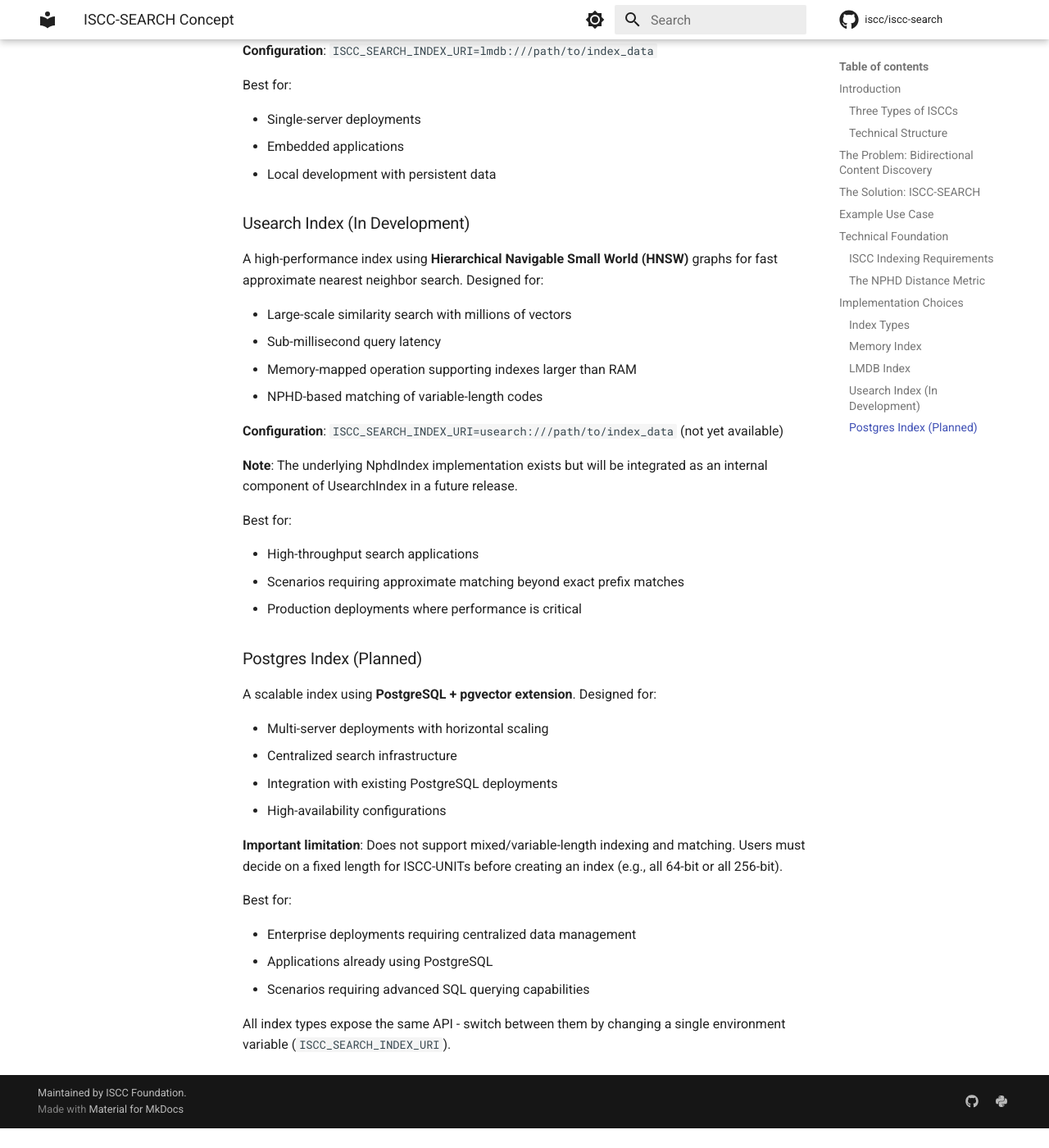
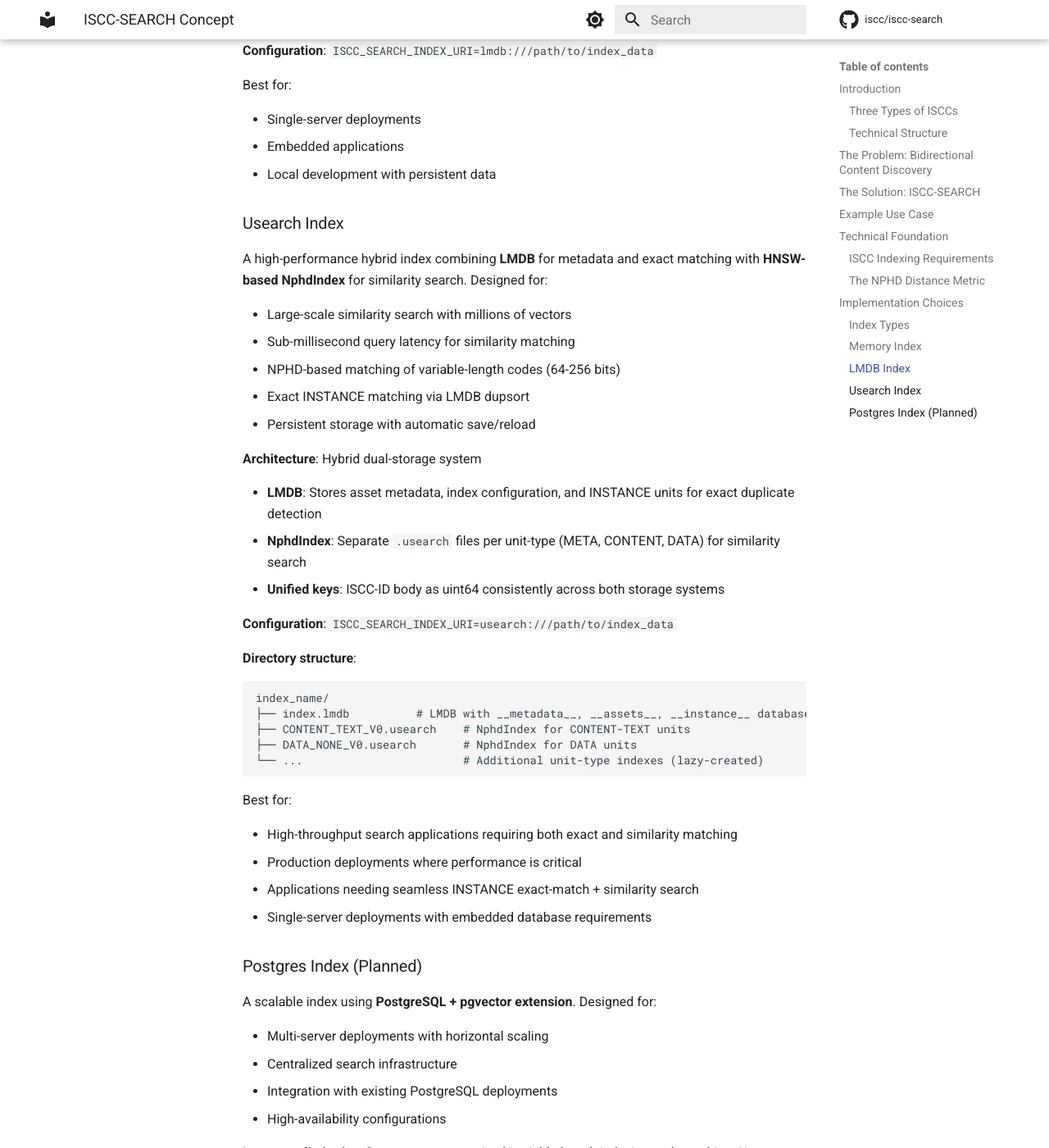
Before and after one commit to iscc/iscc-search, an MkDocs documentation site: the page built from docs/concept.md, in a window 1280 px wide and 1400 px high, scrolled down 4408 px. Shown: the whole window at 82% size. Built offline with MkDocs 1.6.1 and Material for MkDocs 9.7.7, drawn with Linux system fonts in a browser that asks for light colours; comment, search, counter and statistics services are not loaded; before the commit the page ends 5784 px from its top, so only the background shows below that.

Commit message:
docs(concept): update index types with UsearchIndex architecture
Update concept documentation to reflect the implementation of UsearchIndex:

- Change status from "In Development" to available
- Document hybrid architecture combining LMDB + HNSW
- Detail dual-storage system for metadata and similarity search
- Add directory structure example showing LMDB and .usearch files
- Clarify configuration with usearch:// URI scheme
- Expand use cases to include exact + similarity matching
- Update best practices for single-server deployments

````diff
--- a/docs/concept.md
+++ b/docs/concept.md
@@ -171,26 +171,41 @@ Best for:
 - Embedded applications
 - Local development with persistent data
 
-### Usearch Index (In Development)
+### Usearch Index
 
-A high-performance index using **Hierarchical Navigable Small World (HNSW)** graphs for fast approximate nearest
-neighbor search. Designed for:
+A high-performance hybrid index combining **LMDB** for metadata and exact matching with **HNSW-based NphdIndex**
+for similarity search. Designed for:
 
 - Large-scale similarity search with millions of vectors
-- Sub-millisecond query latency
-- Memory-mapped operation supporting indexes larger than RAM
-- NPHD-based matching of variable-length codes
+- Sub-millisecond query latency for similarity matching
+- NPHD-based matching of variable-length codes (64-256 bits)
+- Exact INSTANCE matching via LMDB dupsort
+- Persistent storage with automatic save/reload
 
-**Configuration**: `ISCC_SEARCH_INDEX_URI=usearch:///path/to/index_data` (not yet available)
+**Architecture**: Hybrid dual-storage system
 
-**Note**: The underlying NphdIndex implementation exists but will be integrated as an internal component of
-UsearchIndex in a future release.
+- **LMDB**: Stores asset metadata, index configuration, and INSTANCE units for exact duplicate detection
+- **NphdIndex**: Separate `.usearch` files per unit-type (META, CONTENT, DATA) for similarity search
+- **Unified keys**: ISCC-ID body as uint64 consistently across both storage systems
+
+**Configuration**: `ISCC_SEARCH_INDEX_URI=usearch:///path/to/index_data`
+
+**Directory structure**:
+
+```
+index_name/
+├── index.lmdb          # LMDB with __metadata__, __assets__, __instance__ databases
+├── CONTENT_TEXT_V0.usearch    # NphdIndex for CONTENT-TEXT units
+├── DATA_NONE_V0.usearch       # NphdIndex for DATA units
+└── ...                        # Additional unit-type indexes (lazy-created)
+```
 
 Best for:
 
-- High-throughput search applications
-- Scenarios requiring approximate matching beyond exact prefix matches
+- High-throughput search applications requiring both exact and similarity matching
 - Production deployments where performance is critical
+- Applications needing seamless INSTANCE exact-match + similarity search
+- Single-server deployments with embedded database requirements
 
 ### Postgres Index (Planned)
 
````
